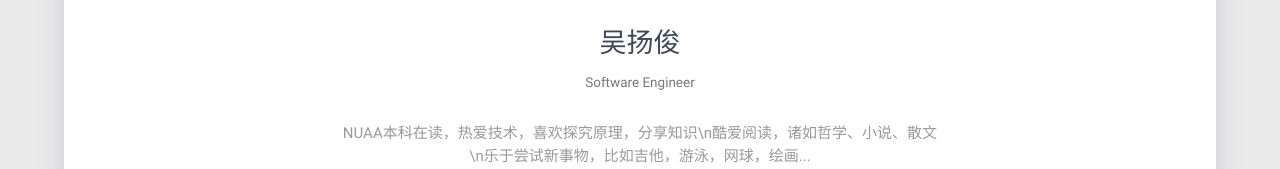
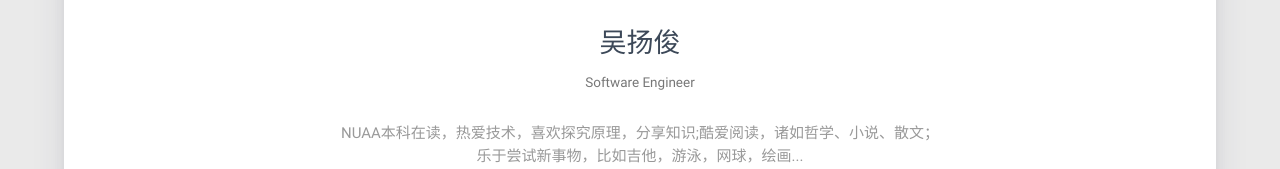
Before and after one commit to wyjoutstanding/wyjoutstanding.github.io, a plain HTML site: page about/index.html in a window 1280 px wide. Shown: the part 631-800 px from the top of the page. Drawn offline with Linux system fonts and the light colour scheme; some packages are replaced by stand-ins of ours; a script that the page names is missing.

Commit message:
Site updated: 2019-12-16 19:45:17

```diff
--- a/about/index.html
+++ b/about/index.html
@@ -418,7 +418,7 @@ $('.bg-cover').css('background-image', 'url(/medias/banner/' + new Date().getDay
                     </div>
                 </div>
 
-                <div class="introduction center-align" data-aos="fade-up">NUAA本科在读，热爱技术，喜欢探究原理，分享知识\n酷爱阅读，诸如哲学、小说、散文\n乐于尝试新事物，比如吉他，游泳，网球，绘画...</div>
+                <div class="introduction center-align" data-aos="fade-up">NUAA本科在读，热爱技术，喜欢探究原理，分享知识;酷爱阅读，诸如哲学、小说、散文；乐于尝试新事物，比如吉他，游泳，网球，绘画...</div>
 
                 <style type="text/css">
     #posts-chart,
```
